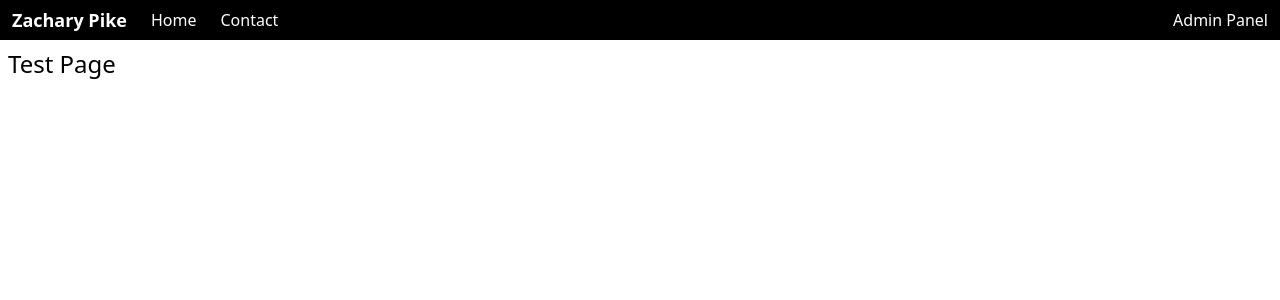
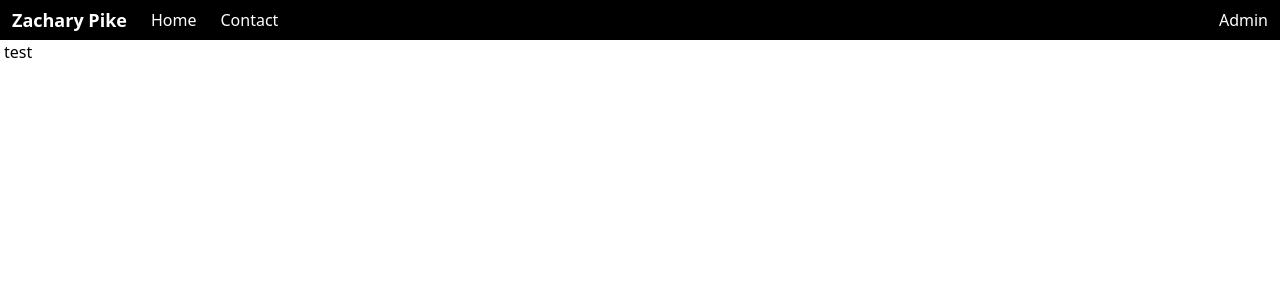
Before and after one commit to zach-pike/new-personal-site, a Svelte app in the folder frontend/: page / in a window 1280 px wide. Shown: the top 300 px of the page. Built offline with nearby package versions, Linux system fonts and the light colour scheme.

Commit message:
Added router for page and organized navbar

```diff
--- a/frontend/package.json
+++ b/frontend/package.json
@@ -20,5 +20,8 @@
     "tslib": "^2.6.0",
     "typescript": "^5.0.2",
     "vite": "^4.4.5"
+  },
+  "dependencies": {
+    "svelte-routing": "^2.0.0"
   }
 }
--- a/frontend/src/App.svelte
+++ b/frontend/src/App.svelte
@@ -1,11 +1,24 @@
 <script lang="ts">
     import NavBar from "./lib/NavBar.svelte";
-
+    import { Router, Route } from 'svelte-routing';
+    import NavBarLink from "./lib/NavBarLink.svelte";
+    import NavBarSpacer from "./lib/NavBarSpacer.svelte";
+    import Home from "./pages/Home.svelte";
 </script>
 
 <main>
-    <NavBar />
-    <div class="w-full pt-2 px-2">
-        <p class="text-2xl">Test Page</p>
-    </div>
+    <NavBar>
+        <NavBarLink name="Home" path="/" />
+        <NavBarLink name="Contact" path="/contact" />
+        <NavBarSpacer />
+        <NavBarLink name="Admin" path="/admin" />
+    </NavBar>
+
+    <Router>
+        <Route path='/'>
+            <Home />
+        </Route>
+        <Route path='/contact'></Route>
+        <Route path='/admin'></Route>
+    </Router>
 </main>
--- a/frontend/src/lib/NavBar.svelte
+++ b/frontend/src/lib/NavBar.svelte
@@ -1,7 +1,7 @@
+<script lang="ts">
+</script>
+
 <div class="w-full h-10 bg-black flex items-center ">
     <p class="text-white font-bold text-lg mx-3">Zachary Pike</p>
-    <div class="text-white mx-2 px-1 h-full hover:bg-gray-700 flex items-center cursor-pointer duration-200 ease-out"><p>Home</p></div>
-    <div class="text-white mx-2 px-1 h-full hover:bg-gray-700 flex items-center cursor-pointer duration-200 ease-out"><p>Contact</p></div>
-    <div class="mx-auto h-full"></div>
-    <div class="text-white mx-2 px-1 h-full hover:bg-gray-700 flex items-center cursor-pointer duration-200 ease-out"><p>Admin Panel</p></div>
+    <slot></slot>
 </div>
--- /dev/null
+++ b/frontend/src/lib/NavBarLink.svelte
@@ -0,0 +1,13 @@
+<script lang="ts">
+    import { navigate } from "svelte-routing";
+
+    export let name: string;
+    export let path: string;
+</script>
+
+<!-- svelte-ignore a11y-click-events-have-key-events -->
+<!-- svelte-ignore a11y-no-static-element-interactions -->
+<div class="text-white mx-2 px-1 h-full hover:bg-gray-700 flex items-center cursor-pointer duration-200 ease-out"
+     on:click={() => navigate(path) }>
+    <p>{name}</p>
+</div>
--- /dev/null
+++ b/frontend/src/lib/NavBarSpacer.svelte
@@ -0,0 +1 @@
+<div class="mx-auto h-full"></div>
--- /dev/null
+++ b/frontend/src/pages/Home.svelte
@@ -0,0 +1,3 @@
+<div class="mx-1">
+    <p>test</p>
+</div>
```
